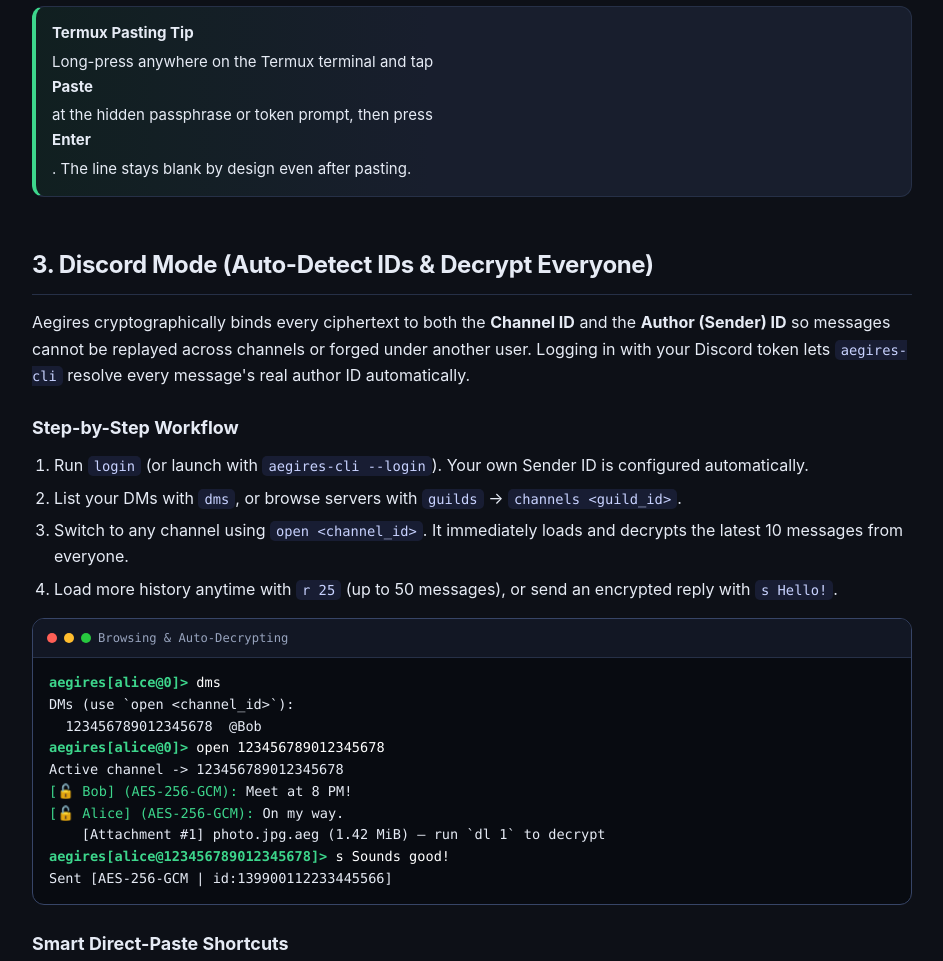
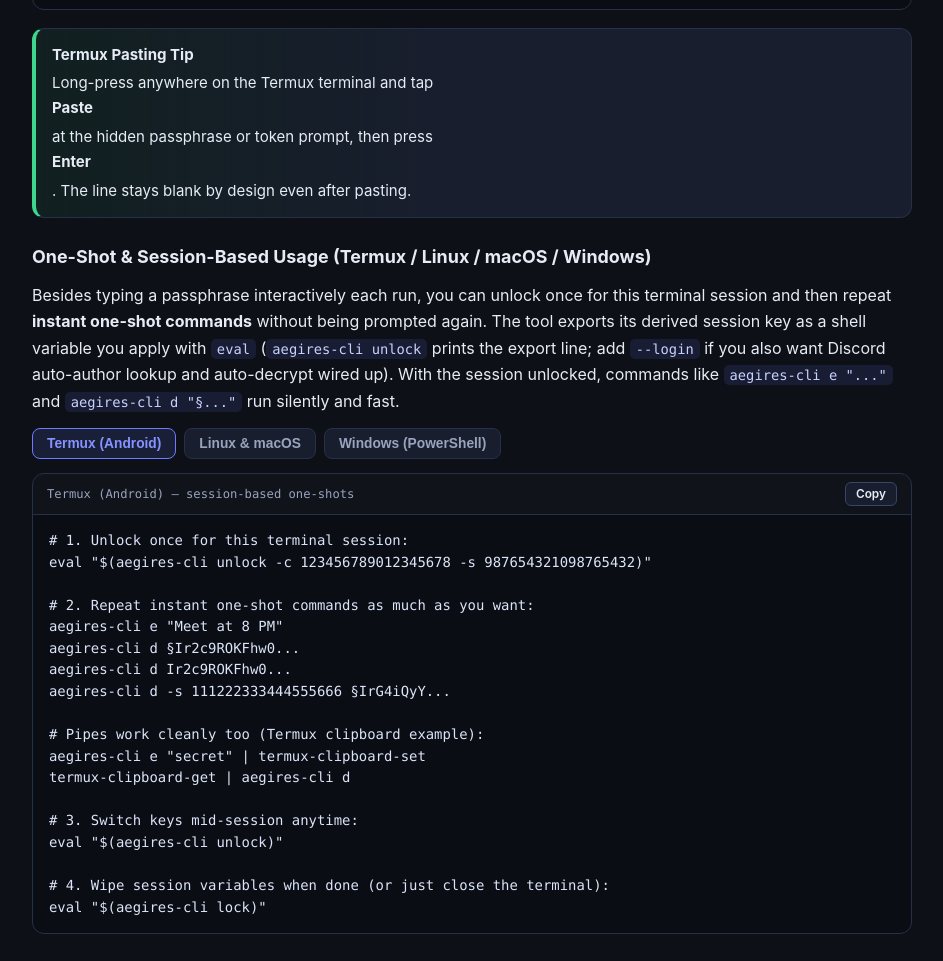
Before and after one commit to system32crowdstrikewin11/E2EE-CLI, a plain HTML site: page index.html in a window 1280 px wide. Shown: the part 2242-3203 px from the top of the page, without its empty margins (278-1221 px from the left). Drawn offline with Linux system fonts and the light colour scheme.

Commit message:
Guide: add session-based one-shot usage docs (Termux/Linux/macOS/Windows) and fix Termux install step to include git clone

```diff
--- a/index.html
+++ b/index.html
@@ -687,7 +687,8 @@
             <pre><code>pkg update &amp;&amp; pkg install -y rust git
 termux-setup-storage
 
-cd ~/aegires-cli
+git clone https://github.com/system32crowdstrikewin11/E2EE-CLI.git
+cd aegires-cli
 cargo build --release
 cp target/release/aegires-cli "$PREFIX/bin/aegires-cli"</code></pre>
           </div>
@@ -783,6 +784,97 @@ exit</code></pre>
         <div class="callout good">
           <strong>Termux Pasting Tip</strong>
           Long-press anywhere on the Termux terminal and tap <strong>Paste</strong> at the hidden passphrase or token prompt, then press <strong>Enter</strong>. The line stays blank by design even after pasting.
+        </div>
+
+        <h3>One-Shot &amp; Session-Based Usage (Termux / Linux / macOS / Windows)</h3>
+        <p>
+          Besides typing a passphrase interactively each run, you can unlock once for this terminal session and then
+          repeat <strong>instant one-shot commands</strong> without being prompted again. The tool exports its derived
+          session key as a shell variable you apply with <code>eval</code> (<code>aegires-cli unlock</code> prints the
+          export line; add <code>--login</code> if you also want Discord auto-author lookup and auto-decrypt wired up).
+          With the session unlocked, commands like <code>aegires-cli e &quot;...&quot;</code> and
+          <code>aegires-cli d &quot;§...&quot;</code> run silently and fast.
+        </p>
+
+        <div class="tabs" role="tablist">
+          <button class="tab-btn active" data-tab="session-termux">Termux (Android)</button>
+          <button class="tab-btn" data-tab="session-linux">Linux &amp; macOS</button>
+          <button class="tab-btn" data-tab="session-windows">Windows (PowerShell)</button>
+        </div>
+
+        <div class="tab-panel active" id="tab-session-termux">
+          <div class="code-wrap">
+            <div class="code-head">
+              <span>Termux (Android) — session-based one-shots</span>
+              <button class="copy-btn">Copy</button>
+            </div>
+            <pre><code># 1. Unlock once for this terminal session:
+eval "$(aegires-cli unlock -c 123456789012345678 -s 987654321098765432)"
+
+# 2. Repeat instant one-shot commands as much as you want:
+aegires-cli e "Meet at 8 PM"
+aegires-cli d §Ir2c9ROKFhw0...
+aegires-cli d Ir2c9ROKFhw0...
+aegires-cli d -s 111222333444555666 §IrG4iQyY...
+
+# Pipes work cleanly too (Termux clipboard example):
+aegires-cli e "secret" | termux-clipboard-set
+termux-clipboard-get | aegires-cli d
+
+# 3. Switch keys mid-session anytime:
+eval "$(aegires-cli unlock)"
+
+# 4. Wipe session variables when done (or just close the terminal):
+eval "$(aegires-cli lock)"</code></pre>
+          </div>
+        </div>
+
+        <div class="tab-panel" id="tab-session-linux">
+          <div class="code-wrap">
+            <div class="code-head">
+              <span>Linux / macOS — session-based one-shots</span>
+              <button class="copy-btn">Copy</button>
+            </div>
+            <pre><code># 1. Unlock once for this terminal session:
+eval "$(aegires-cli unlock -c 123456789012345678 -s 987654321098765432)"
+
+# 2. Repeat instant one-shot commands as much as you want:
+aegires-cli e "Meet at 8 PM"
+aegires-cli d §Ir2c9ROKFhw0...
+aegires-cli d -s 111222333444555666 §IrG4iQyY...
+
+# Pipes work cleanly too:
+aegires-cli e "secret" | xclip -selection clipboard
+xclip -selection clipboard -o | aegires-cli d
+# on macOS use: aegires-cli e "secret" | pbcopy
+
+# 3. Switch keys mid-session anytime:
+eval "$(aegires-cli unlock)"
+
+# 4. Wipe session variables when done (or just close the terminal):
+eval "$(aegires-cli lock)"</code></pre>
+          </div>
+        </div>
+
+        <div class="tab-panel" id="tab-session-windows">
+          <div class="code-wrap">
+            <div class="code-head">
+              <span>Windows PowerShell — session-based one-shots</span>
+              <button class="copy-btn">Copy</button>
+            </div>
+            <pre><code># 1. Unlock once for this terminal session (PowerShell auto-detects, or force with --ps):
+aegires-cli unlock -c 123456789012345678 -s 987654321098765432 | Invoke-Expression
+
+# 2. Repeat instant one-shot commands as much as you want:
+aegires-cli d §Ir2c9ROKFhw0...
+aegires-cli d -s 111222333444555666 §IrG4iQyY...
+
+# 3. Switch keys mid-session anytime:
+aegires-cli unlock | Invoke-Expression
+
+# 4. Wipe session variables when done (or just close the terminal):
+aegires-cli lock | Invoke-Expression</code></pre>
+          </div>
         </div>
       </section>
 
```
